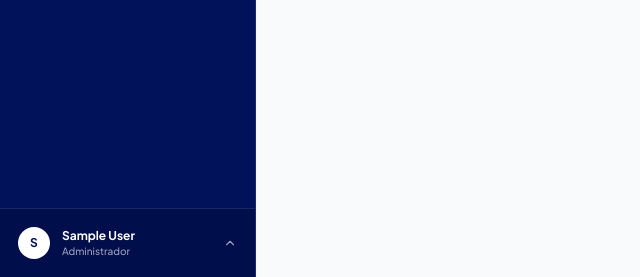
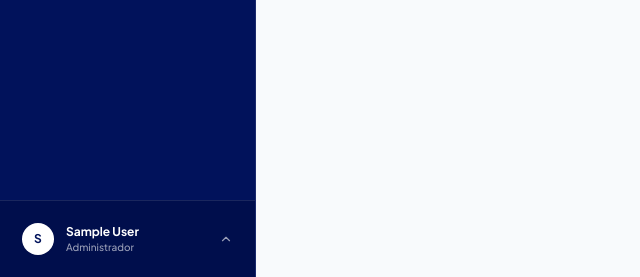
Before and after one commit to Ricardoqs20/CRM, a Django app: page / in a window 1280 px wide. Shown: the part 523-800 px from the top of the page, without its empty margins (0-640 px from the left). Run offline with Django 5.2, Linux system fonts and the light colour scheme; the visitor is signed in with stand-in values (Sample User, id 1); data comes from the database, SQL or seed files in the repository; data that the repository does not hold is empty; some libraries are stand-ins or nearby versions.

Commit message:
fix(pwa): ajusta safe-area do rodape do drawer e barra sticky do kanban

```diff
--- a/core/templates/base.html
+++ b/core/templates/base.html
@@ -264,7 +264,7 @@
         </nav>
 
         <!-- Rodapé da Sidebar: Usuário Logado -->
-        <div class="p-3 border-t border-white/10 bg-[#000D47]/70 safe-bottom" x-data="{ menuOpen: false }">
+        <div class="p-4 border-t border-white/10 bg-[#000D47]/70" style="padding-bottom: calc(1rem + env(safe-area-inset-bottom, 0px));" x-data="{ menuOpen: false }">
             {% if request.user.is_authenticated %}
             <div class="relative">
                 <button type="button" @click="menuOpen = !menuOpen"
--- a/core/templates/kanban/kanban.html
+++ b/core/templates/kanban/kanban.html
@@ -26,7 +26,7 @@
      }">
 
     <!-- Barra Superior de Filtros do Funil -->
-    <div class="bg-white rounded-xl p-3.5 shadow-xs border border-slate-200 flex-shrink-0">
+    <div class="bg-white rounded-xl p-3.5 shadow-xs border border-slate-200 flex-shrink-0 mt-2 md:mt-0 sticky top-[calc(3.5rem+env(safe-area-inset-top,0px)+0.5rem)] md:static z-20">
         <form id="kanban-filter-form"
               hx-get="{% url 'kanban' %}"
               hx-trigger="keyup changed delay:300ms from:input, change from:select"
```
